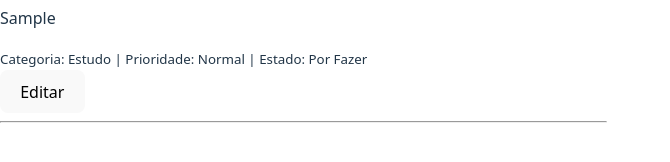
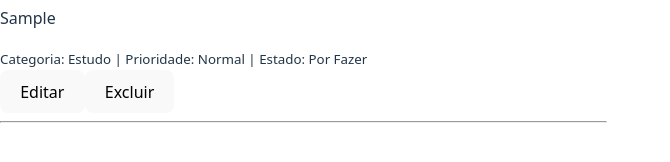
Before and after one commit to joaoGIT1-pixell/tarefa-react, a React (Vite) app: page / in a window 1280 px wide. Both pictures are taken after typing "Sample", "Sample" into the empty fields and a click on the button "Adicionar Tarefa". Shown: the part 448-610 px from the top of the page, without its empty margins (0-670 px from the left). Built offline with nearby package versions, Linux system fonts and the light colour scheme.

Commit message:
Implementada a exclusão de tarefas

```diff
--- a/src/App.jsx
+++ b/src/App.jsx
@@ -16,11 +16,16 @@ function App() {
     setTarefas(tarefasEditadas);
   }
 
+  function removerTarefa(id) {
+    const tarefasFiltradas = tarefas.filter((t) => t.id !== id);
+    setTarefas(tarefasFiltradas);
+  }
+
   return (
     <div>
       <h1>Lista de Tarefas</h1>
       <AddTaskForm onAdd={adicionarTarefa} />
-      <TaskList tarefas={tarefas} onEdit={editarTarefa} />
+      <TaskList tarefas={tarefas} onEdit={editarTarefa} onRemove={removerTarefa} />
     </div>
   );
 }
--- a/src/components/TaskList.jsx
+++ b/src/components/TaskList.jsx
@@ -1,6 +1,6 @@
 import { useState } from 'react';
 
-function TaskList({ tarefas, onEdit }) {
+function TaskList({ tarefas, onEdit, onRemove }) {
   const [editandoId, setEditandoId] = useState(null);
   const [novoTitulo, setNovoTitulo] = useState("");
   const [novaDescricao, setNovaDescricao] = useState("");
@@ -43,6 +43,7 @@ function TaskList({ tarefas, onEdit }) {
               </small>
               <br />
               <button onClick={() => iniciarEdicao(tarefa)}>Editar</button>
+              <button onClick={() => onRemove(tarefa.id)}>Excluir</button>
             </>
           )}
           <hr />
```
